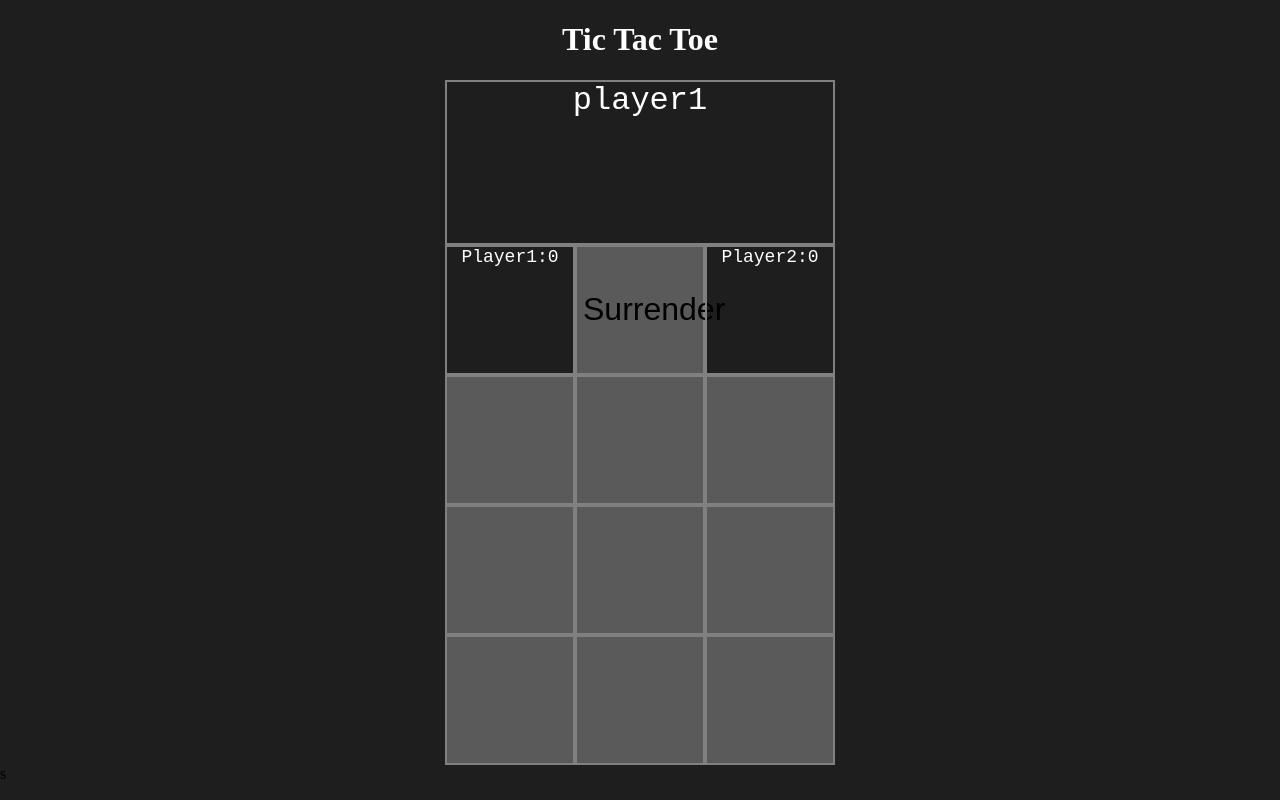
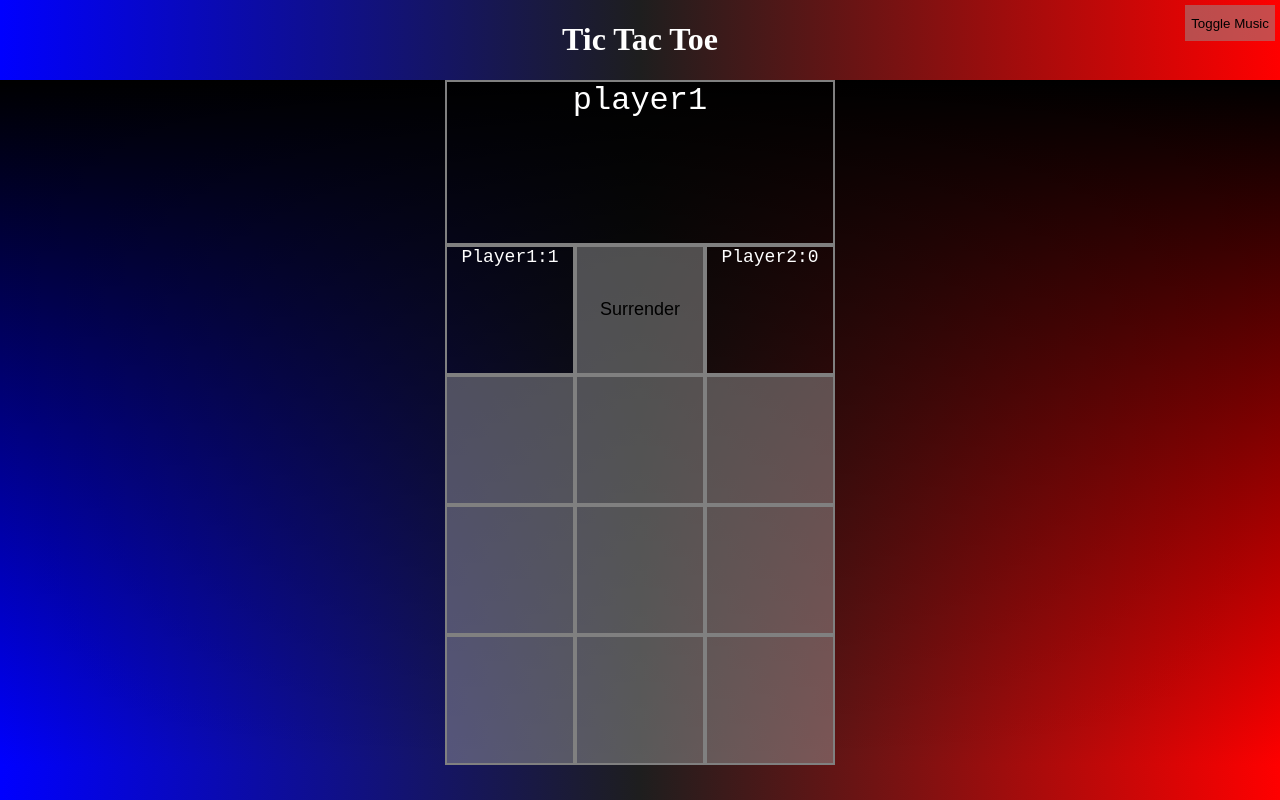
Before and after one commit to IsaacSol/Tic-Tac-Toe, a plain HTML site: page index.html in a window 1280 px wide. Both pictures are taken after a click on the button "Surrender". Drawn offline with Linux system fonts and the light colour scheme.

Commit message:
Added sound button, updated CSS

```diff
--- a/index.html
+++ b/index.html
@@ -12,10 +12,12 @@
 
 <body>
     <h1>Tic Tac Toe</h1>
-    <div class="grid">
+    <div class="grid gradientDown">
         <div data-player-playing class="FullGridSpan BigPrettyWords"></div>
         <div data-player1 class="SmallPrettyWords">Player1:0</div>
-        <button data-surrender class="largeText">Surrender</button>
+        <div>
+            <button data-surrender class="largeText fillAvailable borderless clickable">Surrender</button>
+        </div>
         <div data-player2 class="SmallPrettyWords">Player2:0</div>
         <button data-number1></button>
         <button data-number2></button>
@@ -27,6 +29,7 @@
         <button data-number8></button>
         <button data-number9></button>
     </div>
+    <button data-music-toggle class="menuButton alignTopRight borderless clickable">Toggle Music</button>
 </body>
 
-</html>s
+</html>
--- a/main.js
+++ b/main.js
@@ -64,6 +64,7 @@ class Game {
             this.players[1].score++
             player2Display.innerHTML = "Player2:" + this.players[1].score
         }
+        console.log(this.players)
         if (this.players[0].store == "X") {
             this.players[0].store = "O"
             this.players[1].store = "X"
@@ -71,7 +72,7 @@ class Game {
             this.players[0].store = "X"
             this.players[1].store = "O"
         }
-
+        console.log(this.players)
     }
     resetSquares() {
         Object.keys(this.squares).forEach((square) => {
@@ -90,13 +91,15 @@ class Game {
     play(btnName, btnClicked) {
         if (this.squares[btnName] == "") {
             if (this.playerPlaying == "player1") {
-                btnClicked.innerHTML = "X"
+                btnClicked.innerHTML = this.players[0].store
+                btnClicked.style.color = this.players[0].color
                 this.squares[btnName] = "player1"
                 this.checkIfWon()
                 playerPlayingDisplay.innerHTML = "player2"
                 this.playerPlaying = "player2"
             } else {
-                btnClicked.innerHTML = "O"
+                btnClicked.innerHTML = this.players[1].store
+                btnClicked.style.color = this.players[1].color
                 this.squares[btnName] = "player2"
                 this.checkIfWon()
                 playerPlayingDisplay.innerHTML = "player1"
@@ -107,7 +110,10 @@ class Game {
     }
     surrender() {
         if (this.playerPlaying == "player1") {
-            this.playerPlaying = "player2"
+            this.resetSquares()
+            this.addToScore()
+        } else {
+            this.resetSquares()
             this.addToScore()
         }
     }
@@ -125,7 +131,8 @@ const spot9 = document.querySelector('[data-number9]')
 const surrenderBtn = document.querySelector('[data-surrender]')
 const player1Display = document.querySelector('[data-player1]')
 const player2Display = document.querySelector('[data-player2]')
-const playerPlayingDisplay = document.querySelector('[data-player-playing')
+const playerPlayingDisplay = document.querySelector('[data-player-playing]')
+const musicToggle = document.querySelector('[data-music-toggle]')
 //functions
 
 //main
@@ -157,3 +164,9 @@ spot8.addEventListener('click', () => {
 spot9.addEventListener('click', () => {
     game.play("square9", spot9)
 })
+surrenderBtn.addEventListener('click', () => {
+    game.surrender()
+})
+musicToggle.addEventListener('click', () => {
+    game.toggleSound()
+})
--- a/styles.css
+++ b/styles.css
@@ -8,7 +8,7 @@
 body {
     padding: 0;
     margin: 0;
-    background-color: rgba(30, 30, 30);
+    background: linear-gradient(to right, blue, rgba(30, 30, 30, 1), red);
 }
 
 h1 {
@@ -63,3 +63,38 @@ h1 {
     color: white;
     font-family: 'Courier New', Courier, monospace;
 }
+
+.fillAvailable {
+    width: 100%;
+    width: -webkit-fill-available;
+    height: 100%;
+    height: -webkit-fill-available;
+
+}
+
+.borderless {
+    border: none;
+}
+
+.clickable {
+    background-color: rgba(150, 150, 150, .5);
+}
+
+.clickable:hover {
+    background-color: darkgrey;
+    cursor: pointer;
+}
+
+.gradientDown {
+    background: linear-gradient(to bottom, black, transparent);
+}
+
+.alignTopRight {
+    position: absolute;
+    top: 5px;
+    right: 5px;
+}
+
+.menuButton {
+    height: 36px;
+}
```
